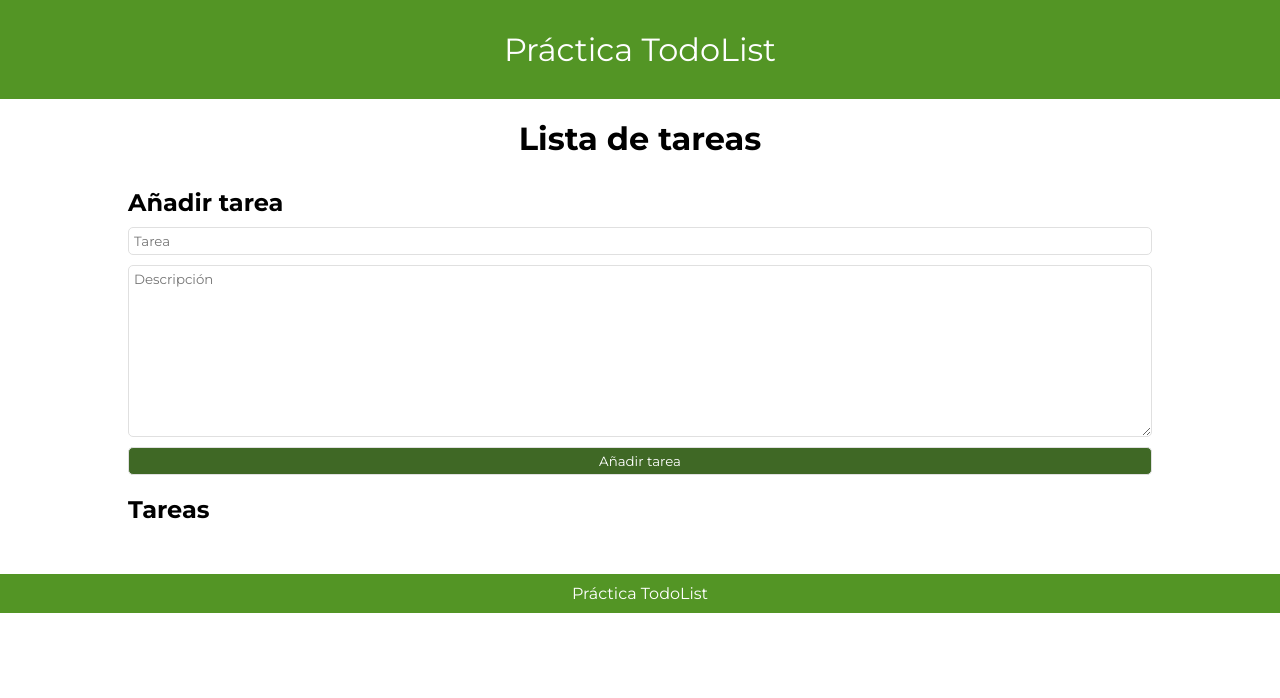
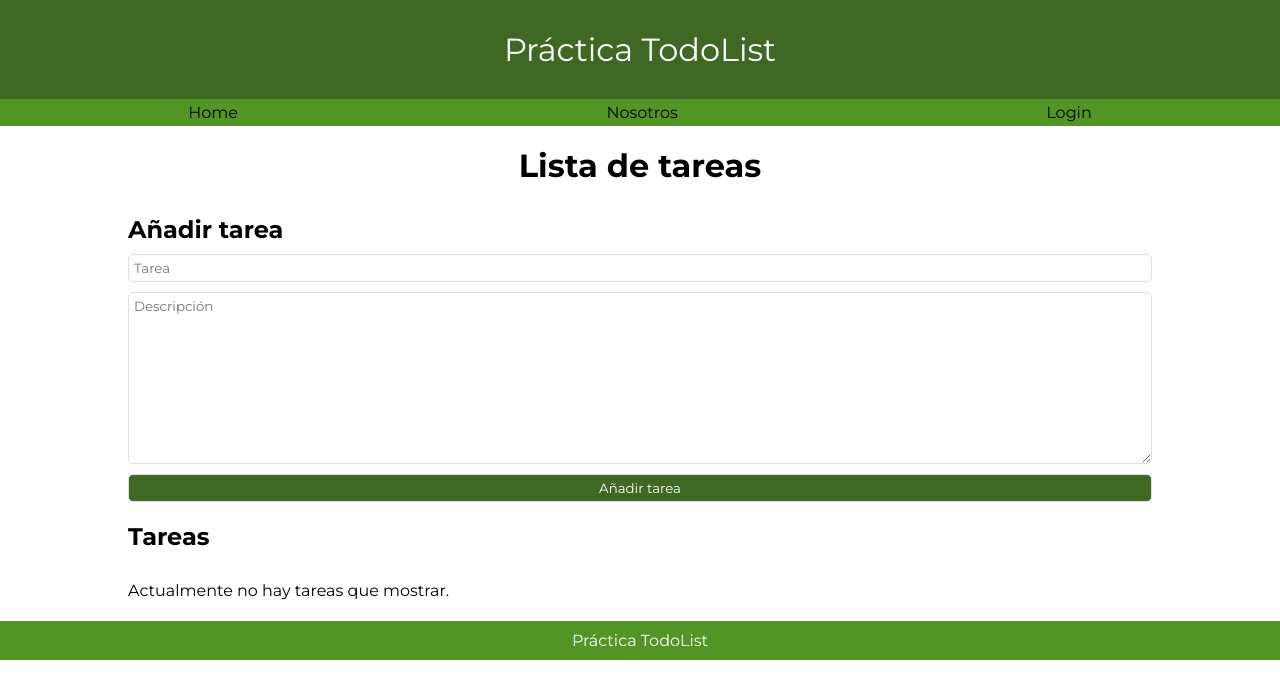
Before and after one commit to DREWiex/practica-todolist, a React (Vite) app: page / in a window 1280 px wide. Shown: the top 698 px of the page. Built offline with nearby package versions, Linux system fonts and the light colour scheme.

Commit message:
navBar operative, also CSS

```diff
--- a/package.json
+++ b/package.json
@@ -10,7 +10,8 @@
   },
   "dependencies": {
     "react": "^18.2.0",
-    "react-dom": "^18.2.0"
+    "react-dom": "^18.2.0",
+    "react-router-dom": "^6.10.0"
   },
   "devDependencies": {
     "@types/react": "^18.0.28",
--- a/src/App.jsx
+++ b/src/App.jsx
@@ -1,24 +1,38 @@
 import { ToDoList } from "./components/ToDoList";
+import {Routes, Route, Navigate} from 'react-router-dom'
+import { LoginForm } from "./Pages/LoginPage";
+import { NavBar } from "./components/NavBar";
+
+function App() {
 
 
-function App() {
 
 
   return (
 
     <>
 
-      <header className="flex bg-green">
+
+
+      <header className="flex pendiente">
 
         <p>Práctica TodoList</p>
 
       </header>
 
+      <nav>
+          <NavBar />
+      </nav>
+
       <main className="flex">
 
-        <h1>Lista de tareas</h1>
+      <Routes>
+          <Route path='/' element={<ToDoList />} />
 
-        <ToDoList />
+          <Route path='login' element={<LoginForm />} />
+
+          <Route path='/*' element={<Navigate to={'/'} />} />
+      </Routes>
 
       </main>
 
--- /dev/null
+++ b/src/Pages/LoginPage.jsx
@@ -0,0 +1,21 @@
+
+
+export const LoginForm = () => {
+
+
+  return (
+    <div>
+        <h3 className="centerText margin2topbot">Login</h3>
+
+        <form className="centerDiv margin2topbot loginForm">
+
+            <input type="text" placeholder="Username" />
+            <input type="password" placeholder="Password" />
+            <a className="centerText decorationOff" id="logBtn" href="/">Log in</a>
+
+        </form>
+
+
+    </div>
+  )
+}
--- /dev/null
+++ b/src/components/NavBar.jsx
@@ -0,0 +1,18 @@
+import { Link } from 'react-router-dom'
+
+export const NavBar = () => {
+
+
+  return (
+    <>
+        <nav>
+            <ul className='navBar' id="navList">
+                <li className="whiteLetters"><Link to='/'>Home</Link></li>
+                <li className="whiteLetters"><Link to='/nosotros'>Nosotros</Link></li>
+                <li className="whiteLetters"><Link to='/login'>Login</Link></li>
+            </ul >
+        </nav >
+
+    </>
+  )
+}
--- a/src/components/Tareas.jsx
+++ b/src/components/Tareas.jsx
@@ -1,7 +1,6 @@
 import { Table } from "./Table";
 
 export const Tareas = ({ tasks, handleToggleTask, handleDeleteTask}) => {
-
 
   return (
 
@@ -9,6 +8,7 @@ export const Tareas = ({ tasks, handleToggleTask, handleDeleteTask}) => {
 
       <h2>Tareas</h2>
 
+      {!tasks[0] ? <span className="margin2topbot">Actualmente no hay tareas que mostrar.</span>:
       <table>
       <tbody>
 
@@ -25,6 +25,7 @@ export const Tareas = ({ tasks, handleToggleTask, handleDeleteTask}) => {
 
       </tbody>
     </table>
+      }
 
     </>
 
--- a/src/components/ToDoList.jsx
+++ b/src/components/ToDoList.jsx
@@ -15,6 +15,8 @@ export const ToDoList = () => {
   return (
 
     <>
+
+      <h1>Lista de tareas</h1>
 
       <section className="flex">
 
--- a/src/index.css
+++ b/src/index.css
@@ -1,4 +1,13 @@
 @import url('https://fonts.googleapis.com/css2?family=Montserrat:wght@100;400;700&display=swap');
+
+/** STYLE FOR ALL ++++++++++++++++++++++++++++ */
+
+*{
+    padding: 0;
+    margin: 0;
+    box-sizing: border-box;
+    font-family: 'Montserrat', sans-serif;
+}
 
 :root{
     --white: #fff;
@@ -9,12 +18,7 @@
     --red: #ee0a1b;
 }
 
-*{
-    padding: 0;
-    margin: 0;
-    box-sizing: border-box;
-    font-family: 'Montserrat', sans-serif;
-}
+/* GENERALS ++++++++++++++++++++++++++++ */
 
 header{
     font-size: 2rem;
@@ -79,6 +83,8 @@ footer{
     padding: 10px;
 }
 
+/* RECICLE ++++++++++++++++++++++++++++ */
+
 .flex{
     display: flex;
     flex-direction: column;
@@ -115,3 +121,144 @@ footer{
 .line-through{
     text-decoration: line-through; /* toggle class */
 }
+
+.centerDiv {
+    display: flex;
+    justify-content: center;
+    align-items: column;
+  }
+
+  .margin2topbot {
+    margin-top: 2%;
+    margin-bottom: 2%;
+  }
+
+  .centerText {
+    text-align: center;
+  }
+
+/* LOGIN FORM ++++++++++++++++++++++++++++ */
+
+.loginForm {
+    width: 80%;
+    max-width: 400px;
+    margin: 0 auto;
+    display: flex;
+    flex-direction: column;
+
+    padding: 10px;
+    border-radius: 5px;
+    border: 2px solid var(--darkgreen);
+    box-shadow: 0px 0px 10px var(--lightgreen);
+    margin-bottom: 20px;
+  }
+
+  .decorationOff {
+    text-decoration: none;
+  }
+
+  #logBtn {
+    transition: 0.5s ease-in-out;
+    color: var(--black);
+  }
+
+  #logBtn:hover {
+    background-color: var(--lightgreen);
+    color: var(--white);
+  }
+
+/* NAV BAR ++++++++++++++++++++++++++++ */
+
+  .navBar {
+    display: flex;
+    justify-content: space-around;
+    list-style: none;
+
+    padding: 4px;
+    background-color: var(--lightgreen);
+    color: var(--white)
+  }
+
+  .navBar:hover {
+    color: var(--white);
+  }
+
+  .whiteLetters {
+    color: whitesmoke
+  }
+
+  a {
+    color: var(--black)
+  }
+
+  a:link {
+    color: var(--black);
+    text-decoration: none;
+    transition: 0.3s ease-in-out;
+    }
+
+  a:hover {
+    color: var(--white);
+    text-decoration: none;
+  }
+
+  a:visited {
+    text-decoration: none;
+  }
+
+
+/**MEDIA QUERY +++++++++++++++++++ */
+/* ===================================
+                     media query 768px
+======================================*/
+@media screen and (min-width:768px) {
+    .card {
+        display: grid;
+      }
+
+      .card-image {
+        width: 100%;
+        margin-right: 20px;
+      }
+
+      .card-title {
+        width: 100%;
+        margin-bottom: 5px;
+        text-align: center;
+      }
+
+      .card-subtitle {
+        width: 100%;
+        margin-bottom: 10px;
+        text-align: center;
+      }
+
+      .card-text {
+        width: 100%;
+        margin-bottom: 5px;
+        text-align: center;
+      }
+
+      .card-small-text {
+        width: 100%;
+        text-align: center;
+      }
+}
+
+/*768px end.*/
+
+/* ===================================
+                     media query 992px
+======================================*/
+@media screen and (min-width:992px) {
+
+}
+/*992px end.*/
+
+/* ===================================
+                    media query 1200px
+======================================*/
+@media screen and (min-width:1200px) {
+
+}
+/*1200px end.*/
--- a/src/main.jsx
+++ b/src/main.jsx
@@ -2,9 +2,12 @@ import React from 'react'
 import ReactDOM from 'react-dom/client'
 import App from './App'
 import './index.css'
+import { BrowserRouter } from 'react-router-dom'
 
 ReactDOM.createRoot(document.getElementById('root')).render(
   // <React.StrictMode>
-    <App />
+    <BrowserRouter >
+      <App />
+    </BrowserRouter >
   // </React.StrictMode>,
 )
--- a/src/reducers/taskReducer.js
+++ b/src/reducers/taskReducer.js
@@ -6,7 +6,6 @@ export const reducerTask = (state = [], action) => {
             return [...state, action.payload];
 
         case '[TASK] delete task':
-            console.log('estamos en delete y este es el id', action.payload)
             const comparison = state.filter(task => task.id !== action.payload);
             return comparison
 
```
Also changed, not shown: .pnp.cjs, 1 other file (tests, documents, lock files or other folders). Lines whose indentation alone changed are shown as unchanged.
